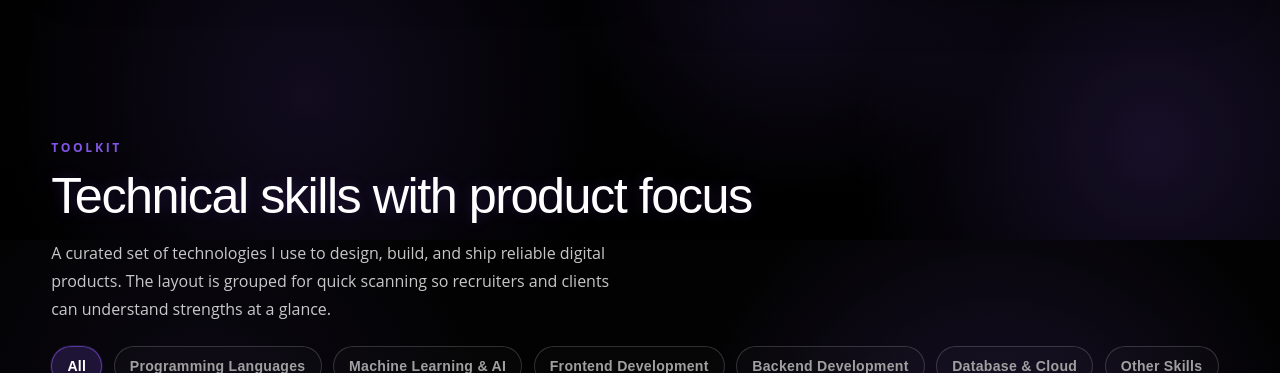
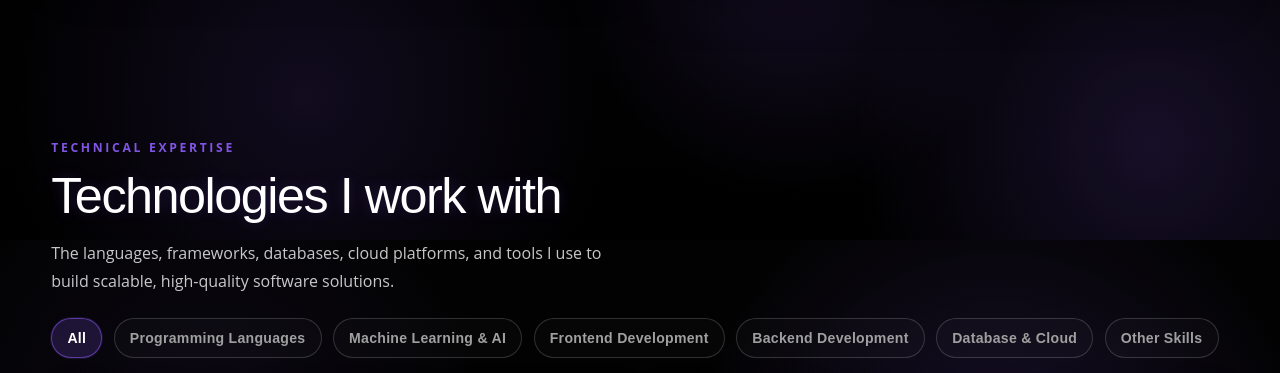
Before and after one commit to Malshii/Portfolio-v2, a Next.js app: page / in a window 1280 px wide. Shown: the part 2160-2533 px from the top of the page. Built offline with nearby package versions, Linux system fonts and the light colour scheme.

Commit message:
updated skills  section content

```diff
--- a/app/components/sections/SkillsSection.js
+++ b/app/components/sections/SkillsSection.js
@@ -1,7 +1,11 @@
 "use client";
 import React, { useState } from "react";
 
-import { categoryLabels, skills, skillsByCategory } from "../../data/skillsData";
+import {
+  categoryLabels,
+  skills,
+  skillsByCategory,
+} from "../../data/skillsData";
 
 export default function SkillsSection() {
   const [selectedCategory, setSelectedCategory] = useState("All");
@@ -10,21 +14,18 @@ export default function SkillsSection() {
     displayedSkills = skillsByCategory[selectedCategory] || [];
   }
 
-  const totalSkills = skills.length;
-  const totalCategories = Object.keys(skillsByCategory).length;
-
   return (
     <section className="skills-section section-reveal" id="skills">
       <div className="skills-container">
         <div className="skills-header">
           <div className="skills-copy">
-            <p className="skills-eyebrow">Toolkit</p>
-            <h2 className="skills-title">Technical skills with product focus</h2>
+            <p className="skills-eyebrow">Technical Expertise</p>
+
+            <h2 className="skills-title">Technologies I work with</h2>
+
             <p className="section-subtitle skills-subtitle">
-              A curated set of technologies I use to design, build, and ship
-              reliable digital products. The layout is grouped for quick
-              scanning so recruiters and clients can understand strengths at a
-              glance.
+              The languages, frameworks, databases, cloud platforms, and tools I
+              use to build scalable, high-quality software solutions.
             </p>
           </div>
         </div>
```
